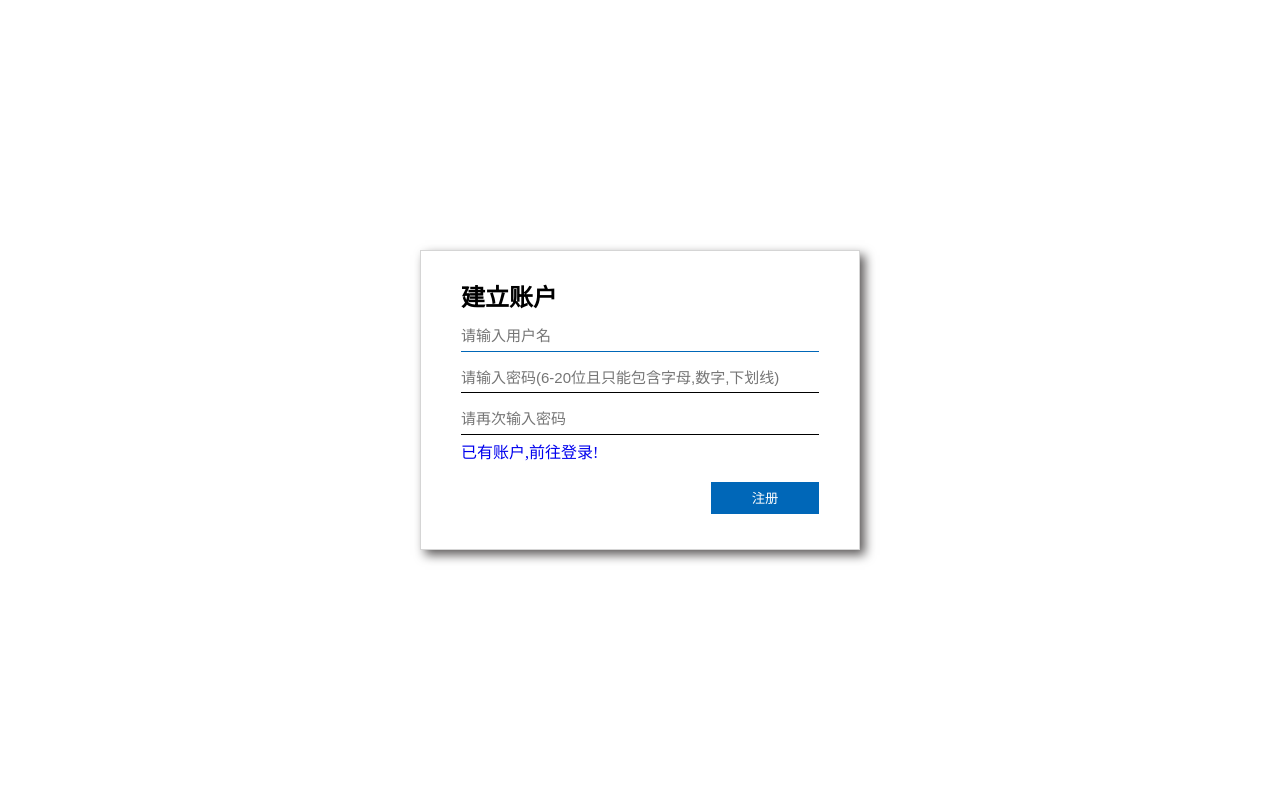
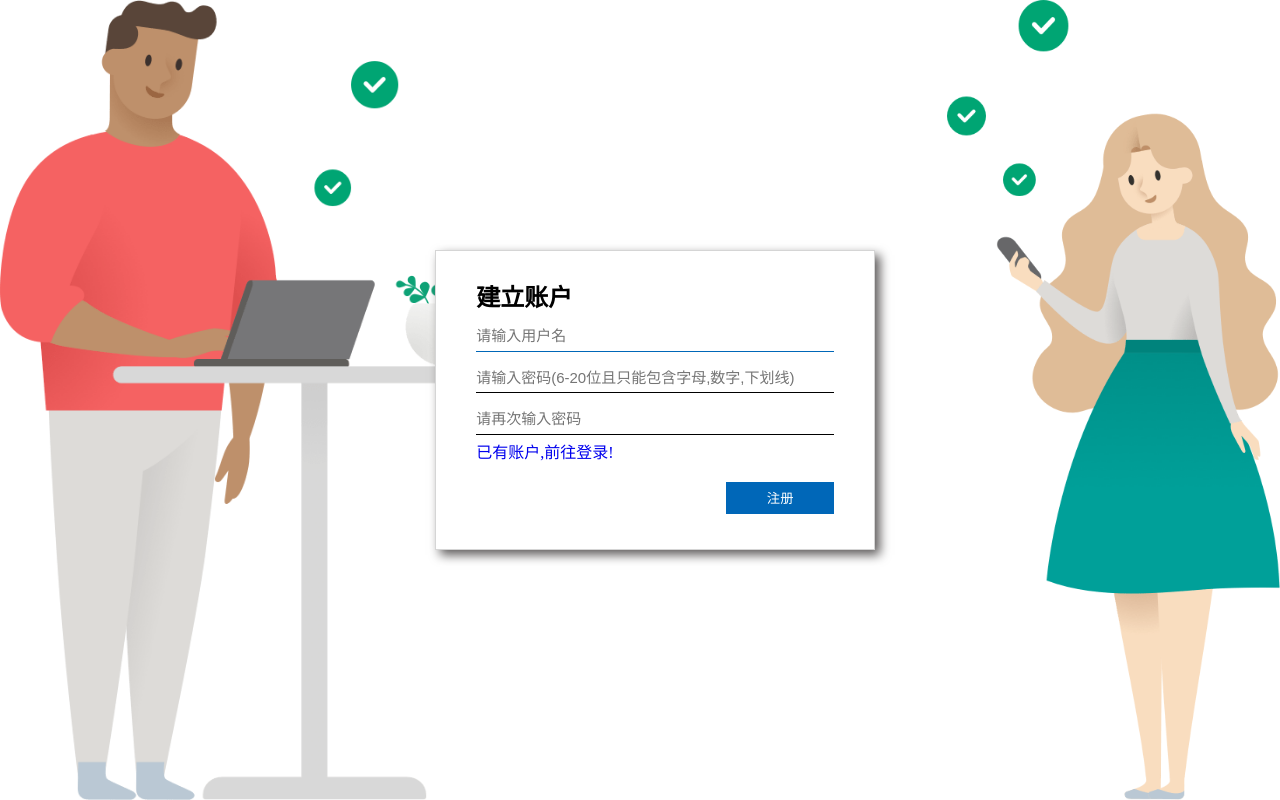
Before and after one commit to GITHUBXIONGXINOG/todo, a Vue app: page /regist in a window 1280 px wide. Built offline with nearby package versions, Linux system fonts and the light colour scheme; no server answers.

Commit message:
修改登录页

```diff
--- a/src/App.vue
+++ b/src/App.vue
@@ -1,18 +1,26 @@
 <template>
   <div id="app">
-
-    <router-view/>
+    <img src="@/assets/img/welcome-left.png" alt="" class="welcome_left" />
+    <router-view />
+    <img src="@/assets/img/welcome-right.png" alt="" class="welcome_right" />
   </div>
 </template>
 
 <style lang="scss">
- #app {
-/*   font-family: Avenir, Helvetica, Arial, sans-serif;
+#app {
+  /*   font-family: Avenir, Helvetica, Arial, sans-serif;
   -webkit-font-smoothing: antialiased;
   -moz-osx-font-smoothing: grayscale;
   text-align: center;
   color: #2c3e50; */
   height: 100%;
   overflow: hidden;
+  display: flex;
+  justify-content: space-between;
+  .loginView {
+    align-self: center;
+    margin-left: -12%;
+  }
+
 }
 </style>
--- a/src/components/Panel/LoginPanel.vue
+++ b/src/components/Panel/LoginPanel.vue
@@ -8,6 +8,7 @@
         placeholder="用户名"
         v-model="account"
         autofocus
+        minlength="3"
         maxlength="20"
       />
       <input
--- a/src/views/RegistView/RegistView.vue
+++ b/src/views/RegistView/RegistView.vue
@@ -13,7 +13,6 @@ export default {
 </script>
 <style scoped lang="scss">
      .loginView{
-        // background-image: linear-gradient(to bottom right,#e66465, #9198e5);
         height: 100%;
         display: flex;
         justify-content: center;
```
Also changed, not shown: src/assets/img/welcome-left.png (added), src/assets/img/welcome-right.png (added).
